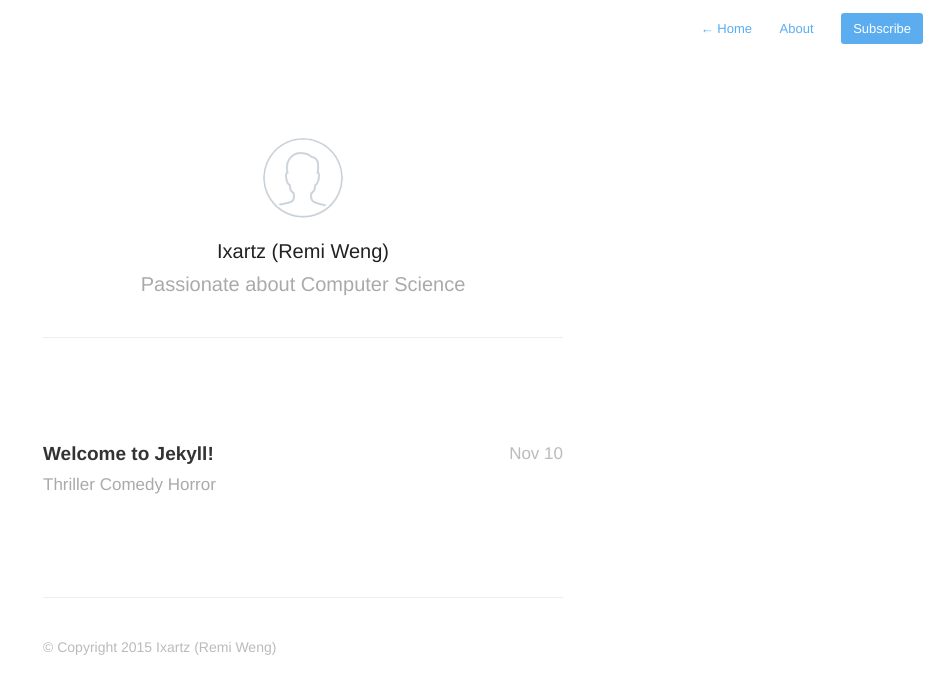
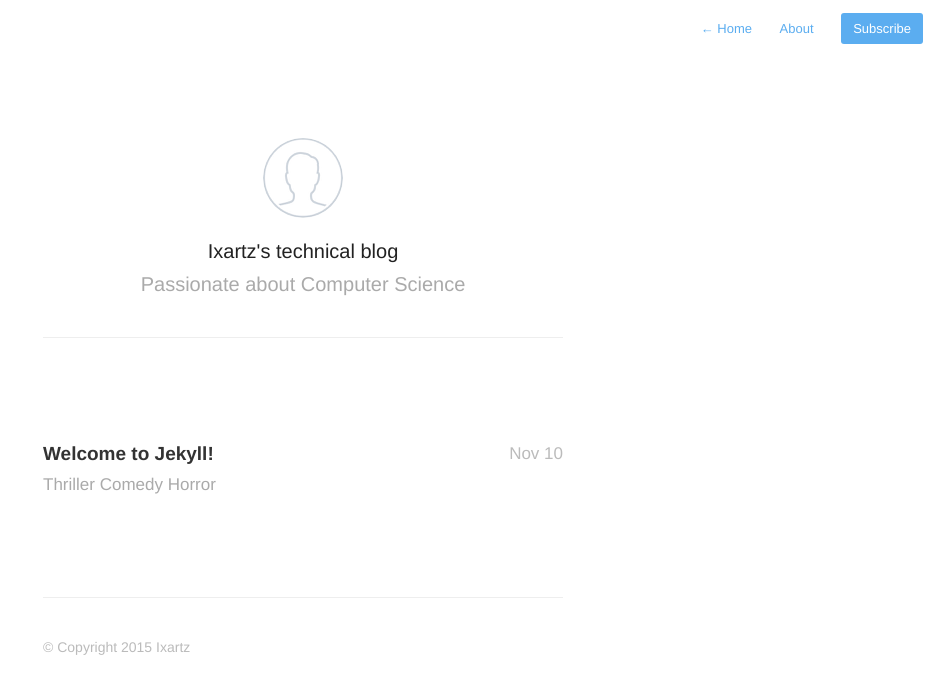
Before and after one commit to ixartz/My-blog, a Jekyll site: the page built from index.html, in a window 1280 px wide. Shown: the top 694 px of the page, without its empty margins (337-1280 px from the left). Built offline with Jekyll 4.4.1, drawn with Linux system fonts in a browser that asks for light colours; nearby versions of some CDN libraries; the list of posts is cut into pages by our own code.

Commit message:
Change author name, point subscribe to twitter and change blog baseurl

```diff
--- a/_config.yml
+++ b/_config.yml
@@ -5,13 +5,14 @@ meta_description: "A blog where I share my little knowledge and tricks about pro
 aboutPage: true
 
 paginate: 10
+url: migration.ixartz.com
 baseurl: /
 
 google_analytics: 'UA-XXXXXXXX-X'
 disqus: false
 disqus_shortname: 'your-disqus-shortname'
 
-author:         'Ixartz (Remi Weng)'
+author:         'Ixartz'
 authorTwitter:  'ixartz'
 
 permalink:      /:title/
--- a/_includes/navigation.html
+++ b/_includes/navigation.html
@@ -8,5 +8,5 @@
             <a href="{{ site.baseurl }}about">About </a>
         {% endif %}
     {% endif %}
-    <a class="cta" href="{{ site.baseurl }}feed.xml">Subscribe</a>
+    <a class="cta" href="http://twitter.com/{{ site.authorTwitter }}">Subscribe</a>
 </nav>
--- a/_includes/profile.html
+++ b/_includes/profile.html
@@ -8,7 +8,7 @@
         {% else %}
             <img id="avatar" src="{{ site.baseurl }}assets/images/avatar.png"/>
         {% endif %}
-            <h1>{{ site.author }}</h1>
+            <h1>{{ site.name }}</h1>
             <h2>{{ site.description }}</h2>
         </header>
     </section>
--- a/_includes/share.html
+++ b/_includes/share.html
@@ -1 +1 @@
-<a class="twitter" href="https://twitter.com/intent/tweet?text={{ site.url }}{{ page.url }} - {{page.title}} by @{{ site.authorTwitter }}"><span class="icon-twitter"> Tweet</span></a>
+<a class="twitter" href="https://twitter.com/intent/tweet?text=http://{{ site.url }}{{ page.url }} - {{page.title}} by @{{ site.authorTwitter }}"><span class="icon-twitter"> Tweet</span></a>
```
